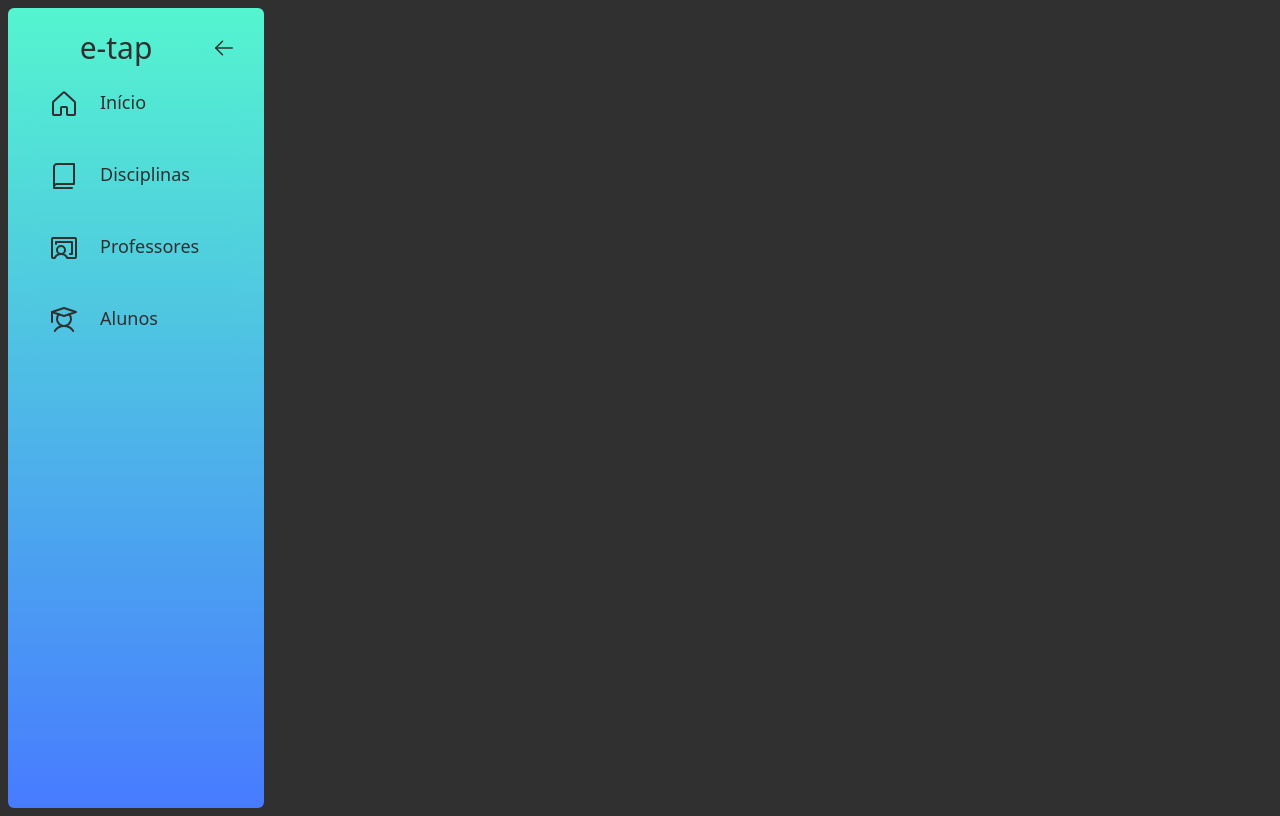
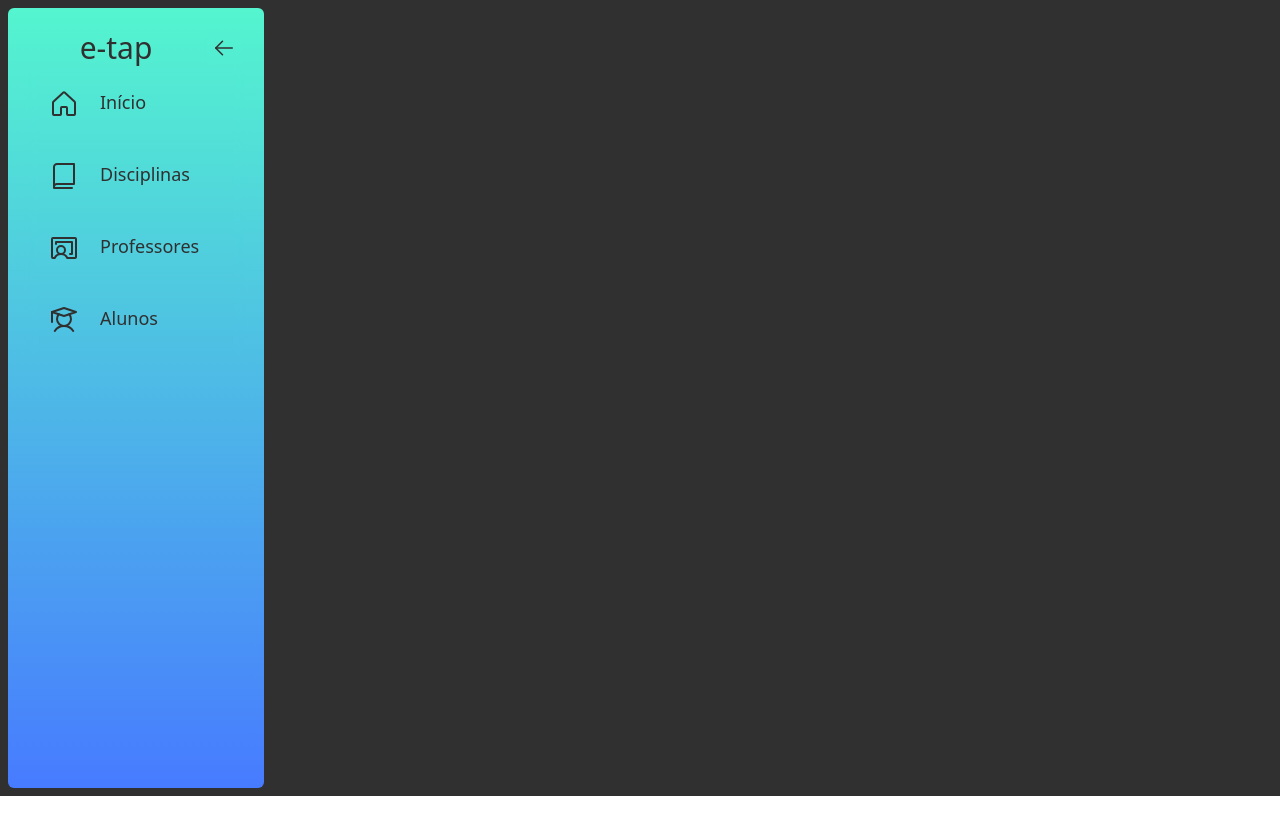
Before and after one commit to Adairlocksg/e-tap, a React (Vite) app in the folder e-tap/: page / in a window 1280 px wide. Built offline with nearby package versions, Linux system fonts and the light colour scheme; the HTML template or start-up script is replaced by a standard one.

Commit message:
refactor: change sidebar size

```diff
--- a/e-tap/src/components/Sidebar.tsx
+++ b/e-tap/src/components/Sidebar.tsx
@@ -13,7 +13,7 @@ function Sidebar() {
   return (
     <aside
       className={classNames(
-        "min-h-screen text-[#303030] min-w-min text-center transition-[width] duration-300 ease-in bg-gradient-to-b from-[#54f5cf] to-[#477bff] w-[20%] m-2 rounded-md p-5 ",
+        "min-h-[calc(100vh-1.25rem)] text-[#303030] min-w-min text-center transition-[width] duration-300 ease-in bg-gradient-to-b from-[#54f5cf] to-[#477bff] w-[20%] m-2 rounded-md p-5 ",
         {
           "w-[5%]": isCollapsed,
         }
--- a/e-tap/src/components/StudentWindow.tsx
+++ b/e-tap/src/components/StudentWindow.tsx
@@ -27,10 +27,11 @@ const StudentWindow = () => {
   const mutation = useMutation(
     (s: student) => axios.post(`${enviroment.railway}adm/new_user/`, s),
     {
-      onSuccess: () => {
+      onSuccess: async () => {
         queryClient.invalidateQueries(["getStudents"]);
-        (document.querySelector(".btn") as any)?.click();
-      }
+        console.log("invalidou");
+        (document.querySelector(".btn-error") as HTMLButtonElement)?.click;
+      },
     }
   );
 
--- a/e-tap/src/hooks/useGetUsersByRole.ts
+++ b/e-tap/src/hooks/useGetUsersByRole.ts
@@ -29,6 +29,7 @@ const useGetUsersByRole = (role: usersRoles) => {
 };
 
 const getUsersByRole = (role: usersRoles) => {
+  console.log("opa");
   return () =>
     axios
       .get<getUsersByRoleRes>(
```
Also changed, not shown: 1 other file (tests, documents, lock files or other folders).
